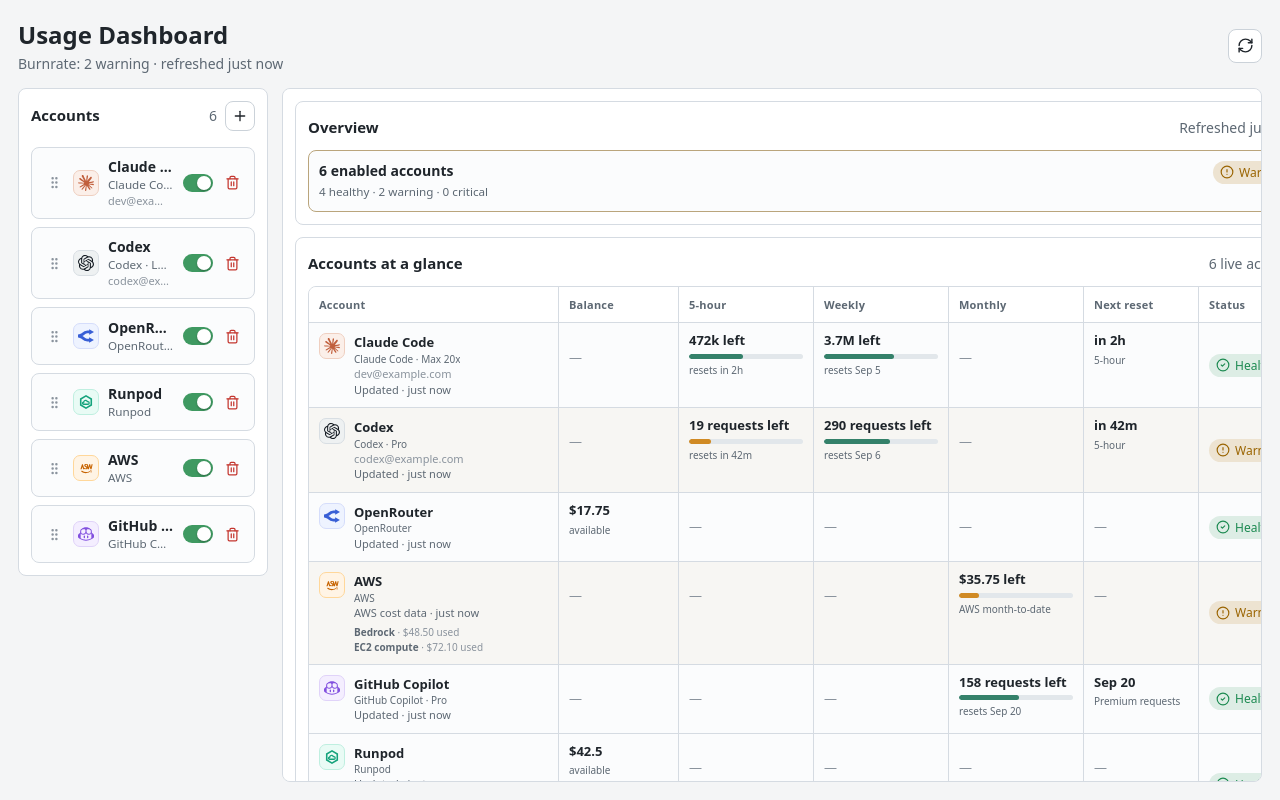
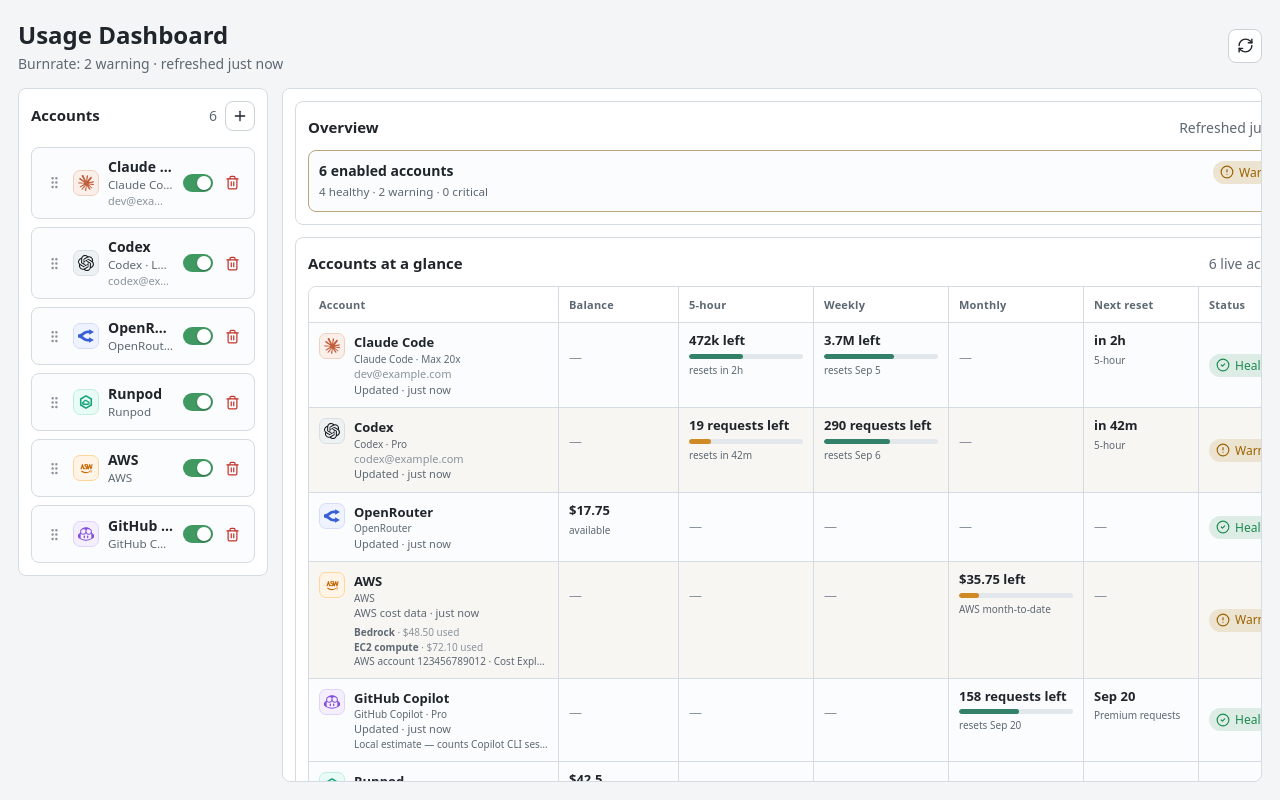
Before and after one commit to bamoo456/burnrate, a React (Vite) app: page / in a window 1280 px wide. Built offline with nearby package versions, Linux system fonts and the light colour scheme.

Commit message:
fix(ui): preserve provider refresh messages in dashboard rows

```diff
--- a/src-ui/DashboardGrid.tsx
+++ b/src-ui/DashboardGrid.tsx
@@ -119,6 +119,9 @@
             ))}
           </div>
         ) : null}
+        {snapshot.message ? (
+          <small className="dashboard-message">{snapshot.message}</small>
+        ) : null}
       </div>
     </div>
   );
```
